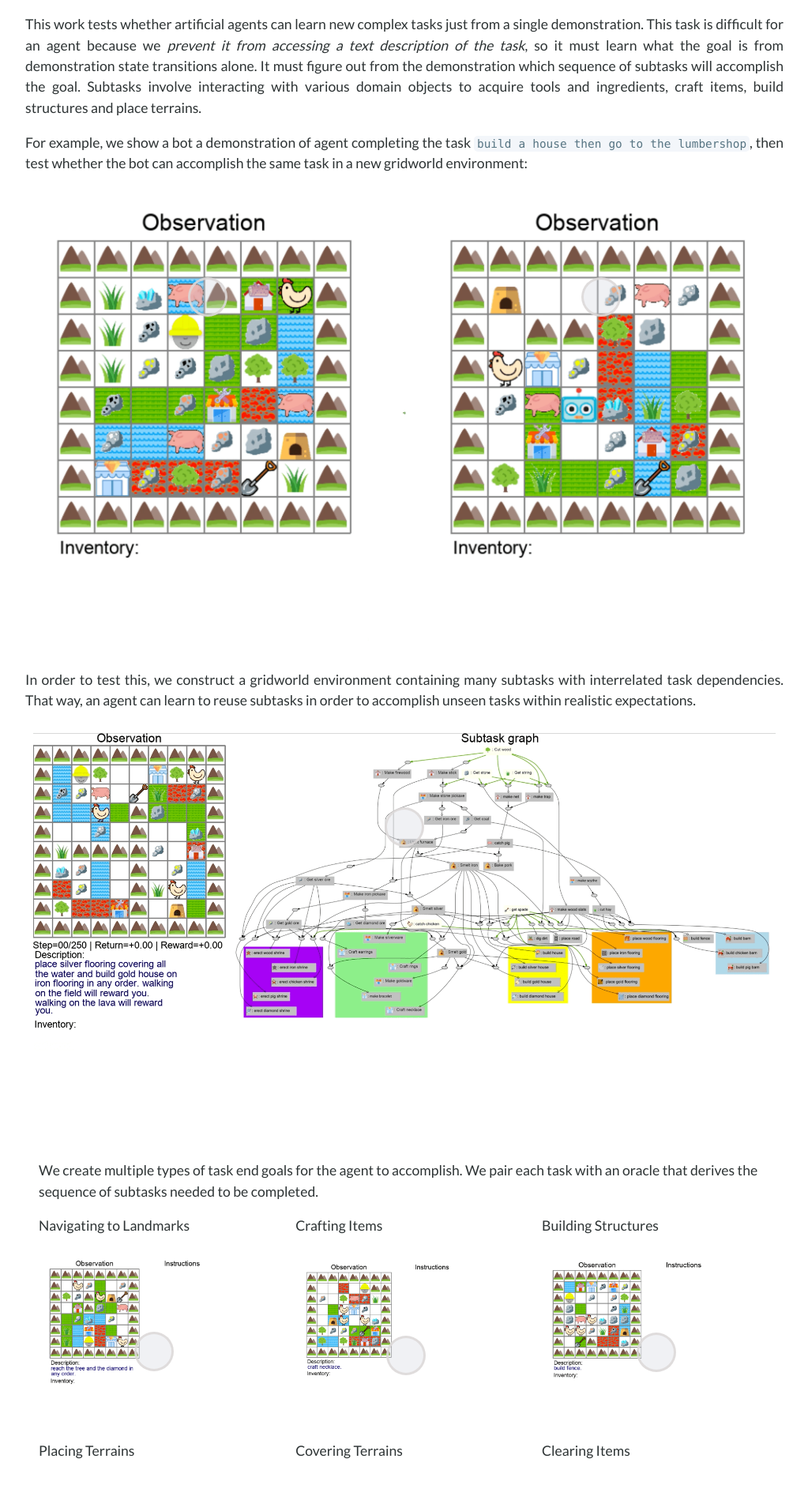
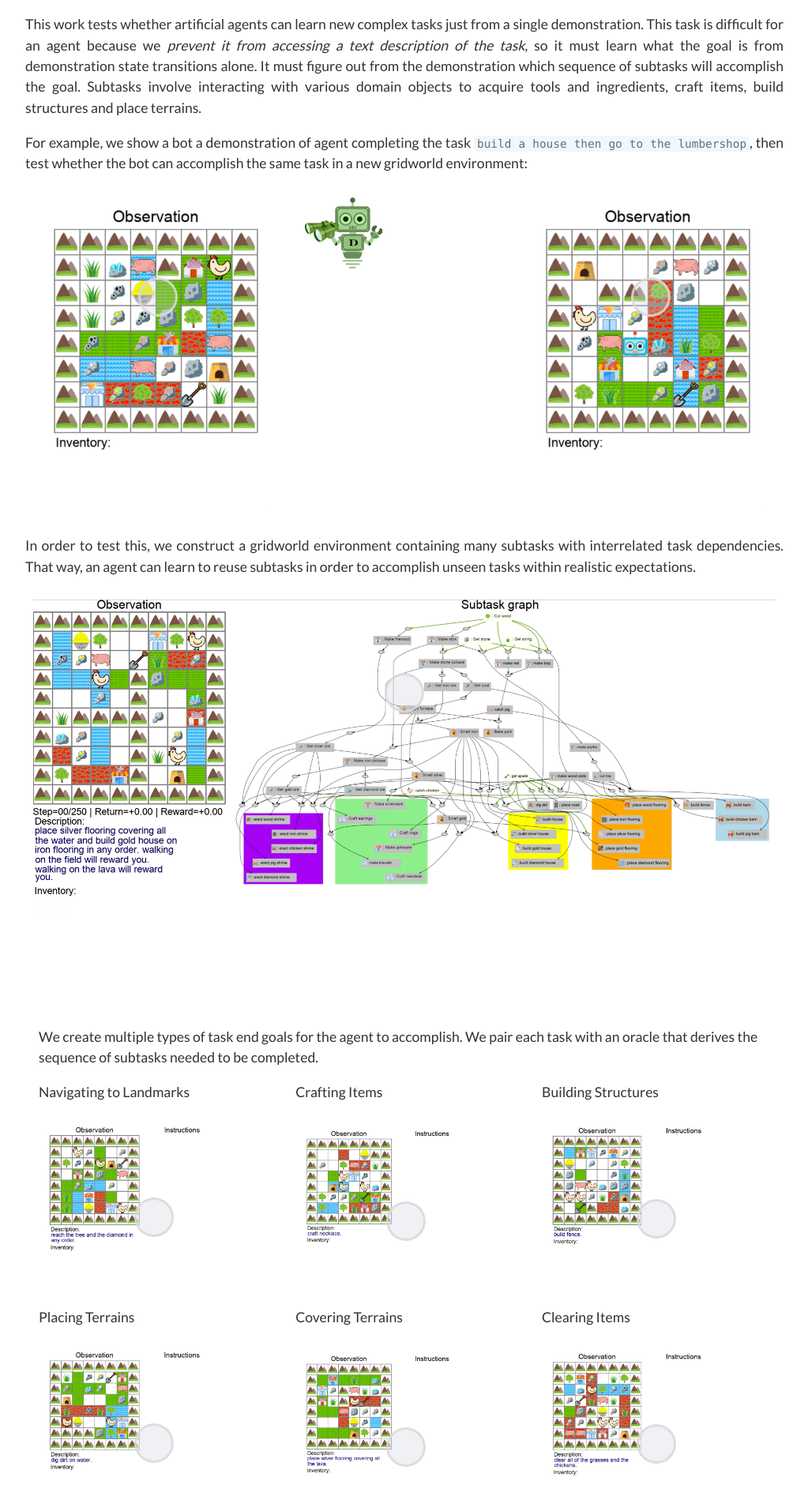
Before and after one commit to mhauskn/mocapact.github.io, a Jekyll site: the page built from index.md, in a window 1280 px wide. Shown: the part 1092-2972 px from the top of the page at 79% size, without its empty margins (128-1151 px from the left). Built offline with Jekyll 4.4.1, drawn with Linux system fonts in a browser that asks for light colours; nearby versions of some CDN libraries; our own code applies the rules of GitHub Pages for plain Markdown files; comment, search, counter and statistics services are not loaded.

Commit message:
valign dbot to top of table

```diff
--- a/index.md
+++ b/index.md
@@ -27,8 +27,8 @@ bot can accomplish the same task in a new gridworld environment:
 <table>
 <tr>
 <td><figure> <img src="assets/task_demos/house_lumber_agent.png" alt="house_lumber_agent" data-alt="assets/task_demos/house_lumber_agent.gif" /> </figure></td>
-<td>
-<img src="assets/dbot.png" width="10rem" />
+<td valign="top">
+<img src="assets/dbot.png" width="40%" />
 </td>
 <td><figure> <img src="assets/task_demos/house_lumber_bot.png" alt="house_lumber_bot" data-alt="assets/task_demos/house_lumber_bot.gif"  /> </figure></td>
 </tr>
```
